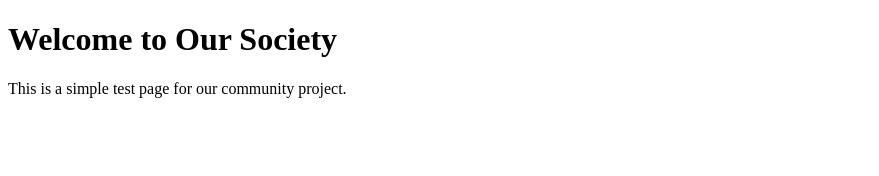
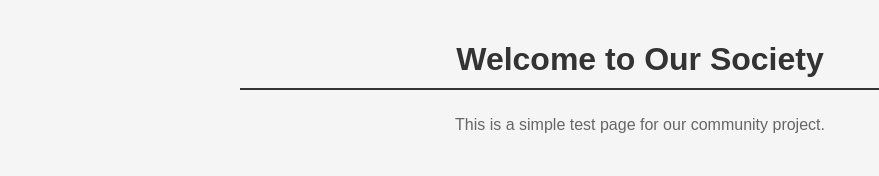
Before and after one commit to kendz0/society-test-project, a plain HTML site: page index.html in a window 1280 px wide. Shown: the whole page, without its empty margins (0-879 px from the left). Drawn offline with Linux system fonts and the light colour scheme.

Commit message:
Add CSS styling to the page

```diff
--- a/index.html
+++ b/index.html
@@ -4,6 +4,26 @@
     <meta charset="UTF-8">
     <meta name="viewport" content="width=device-width, initial-scale=1.0">
     <title>Society Test</title>
+    <style>
+        body {
+            font-family: Arial, sans-serif;
+            max-width: 800px;
+            margin: 0 auto;
+            padding: 20px;
+            background-color: #f5f5f5;
+        }
+        h1 {
+            color: #333;
+            text-align: center;
+            border-bottom: 2px solid #333;
+            padding-bottom: 10px;
+        }
+        p {
+            line-height: 1.6;
+            color: #666;
+            text-align: center;
+        }
+    </style>
 </head>
 <body>
     <h1>Welcome to Our Society</h1>
```
